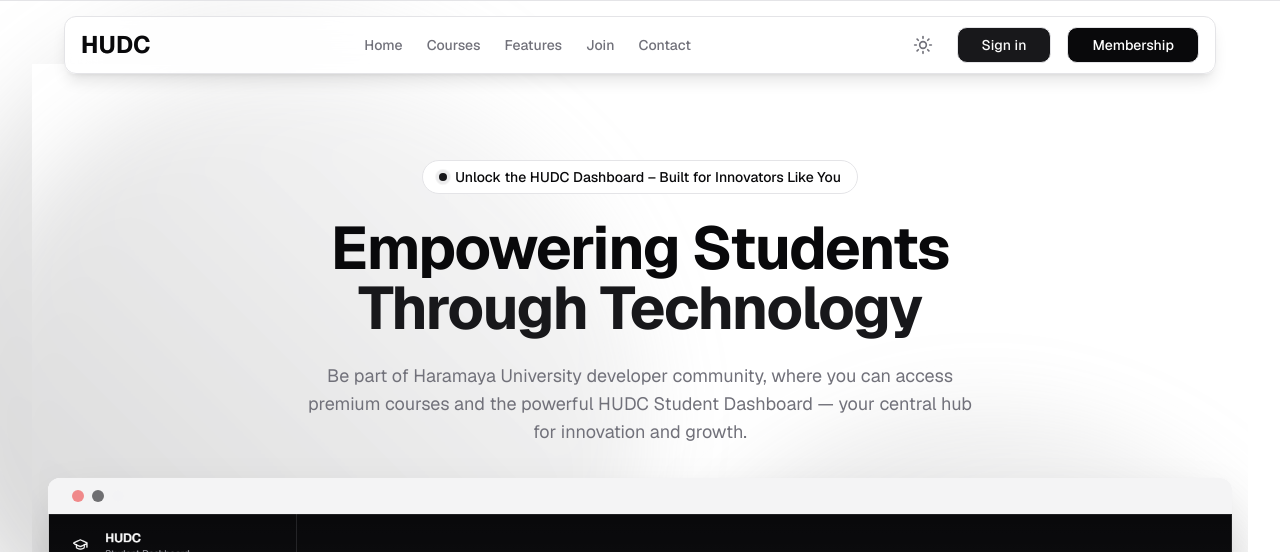
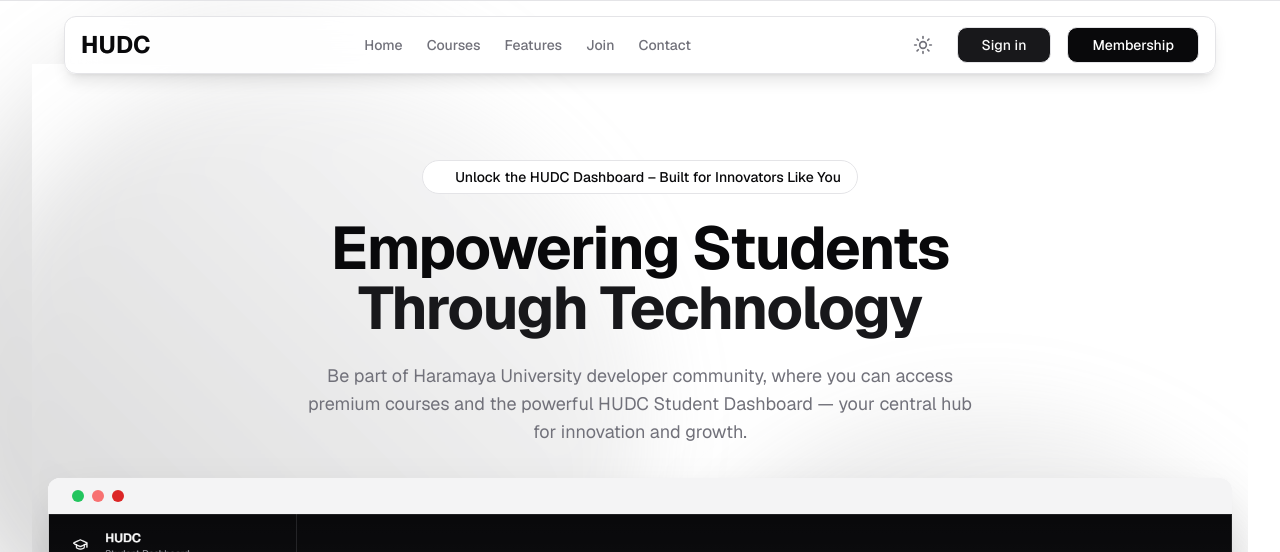
Before and after one commit to kalebalebachew/hu-devs, a Next.js app: page / in a window 1280 px wide. Shown: the top 552 px of the page. Built offline with nearby package versions, Linux system fonts and the light colour scheme.

Commit message:
finallll fix

```diff
--- a/src/components/DashboardPreview.jsx
+++ b/src/components/DashboardPreview.jsx
@@ -22,8 +22,8 @@ const DashboardPreview = ({ dashboardImage }) => {
               className="inline-flex items-center rounded-full border border-border bg-background/95 px-4 py-1.5 text-sm font-medium text-foreground backdrop-blur-sm"
             >
               <span className="relative flex h-2 w-2 mr-2">
-                <span className="absolute inline-flex h-full w-full animate-ping rounded-full bg-primary opacity-75"></span>
-                <span className="relative inline-flex h-2 w-2 rounded-full bg-primary"></span>
+                <span className="absolute inline-flex h-full w-full animate-ping rounded-full  opacity-75"></span>
+                <span className="relative inline-flex h-2 w-2 rounded-full "></span>
               </span>
               Unlock the HUDC Dashboard – Built for Innovators Like You
             </motion.div>
@@ -63,9 +63,9 @@ const DashboardPreview = ({ dashboardImage }) => {
             <div className="overflow-hidden rounded-xl bg-card shadow-2xl ring-1 ring-border/5">
               <div className="relative bg-muted px-6 py-3">
                 <div className="flex items-center space-x-2">
-                  <div className="h-3 w-3 rounded-full bg-destructive/60" />
-                  <div className="h-3 w-3 rounded-full bg-primary/60" />
-                  <div className="h-3 w-3 rounded-full bg-secondary/60" />
+                  <div className="h-3 w-3 rounded-full bg-green-500" />
+                  <div className="h-3 w-3 rounded-full bg-red-400" />
+                  <div className="h-3 w-3 rounded-full bg-red-600" />
                 </div>
               </div>
 
```
